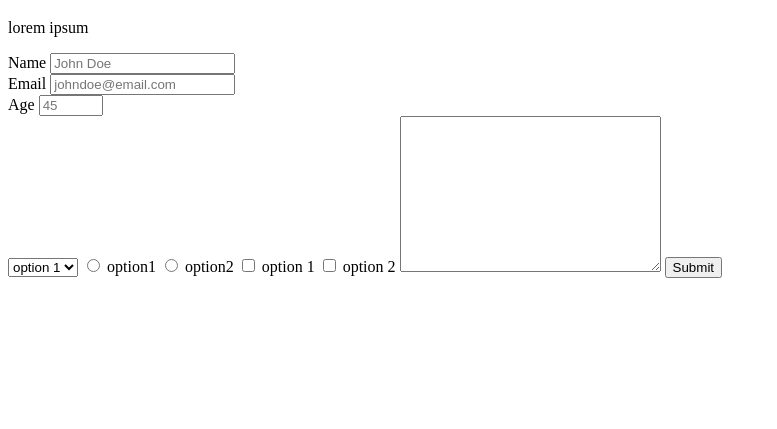
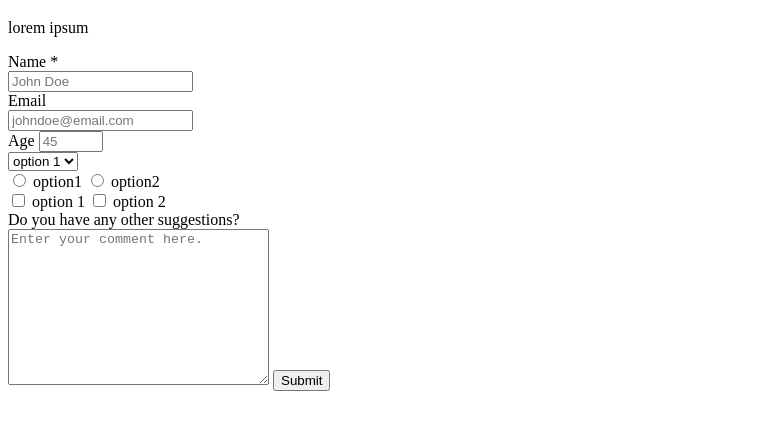
Before and after one commit to SaiKiru/fcc-survey-form, a plain HTML site: page index.html in a window 1280 px wide. Shown: the part 61-490 px from the top of the page, without its empty margins (0-777 px from the left). Drawn offline with Linux system fonts and the light colour scheme.

Commit message:
Change page structure

```diff
--- a/index.html
+++ b/index.html
@@ -4,15 +4,24 @@
         <title></title>
     </head>
     <body>
+        <header>
             <h1 id="title">Survey Form</h1>
             <p id="description">lorem ipsum</p>
+        </header>
 
+        <div id="form-container">
             <form id="survey-form">
-            <label id="name-label" for="name">Name</label>
+                <div>
+                    <label id="name-label" for="name">Name *</label>
+                    <br />
                     <input id="name" type="text" placeholder="John Doe" required /><br />
+                </div>
 
+                <div>
                     <label id="email-label" for="email">Email</label>
+                    <br />
                     <input id="email" type="email" placeholder="johndoe@email.com" required /><br />
+                </div>
 
                 <label id="number-label" for="number">Age</label>
                 <input id="number" type="number" placeholder="45" min="0" max="100"/><br />
@@ -24,22 +33,29 @@
                     <option value="option4">option 4</option>
                 </select>
 
+                <div>
                     <input type="radio" name="sample_radio" id="option1" value="option1" />
                     <label for="option1">option1</label>
                     <input type="radio" name="sample_radio" id="option2" value="option2" />
                     <label for="option2">option2</label>
+                </div>
 
+                <div>
                     <input type="checkbox" name="sample_checkbox" id="option1" value="option 1"/>
                     <label for="option1">option 1</label>
                     <input type="checkbox" name="sample_checkbox" id="option2" value="option 2"/>
                     <label for="option2">option 2</label>
+                </div>
 
 
                 <!-- additional comments :) -->
-            <textarea name="" id="" cols="30" rows="10"></textarea>
+                <label for="">Do you have any other suggestions?</label>
+                <br />
+                <textarea name="" id="" cols="30" rows="10" placeholder="Enter your comment here."></textarea>
 
                 <button id="submit">Submit</button>
             </form>
+        </div>
 
         <script src="https://cdn.freecodecamp.org/testable-projects-fcc/v1/bundle.js"></script>
     </body>
```
Lines whose indentation alone changed are shown as unchanged.
